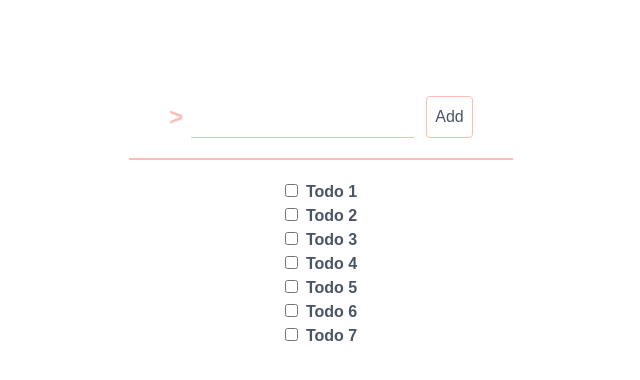
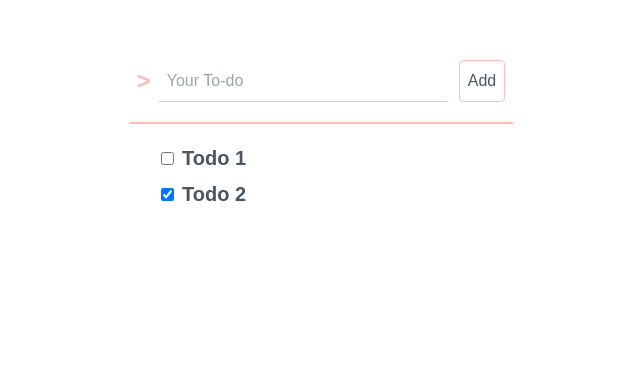
Before and after one commit to cristobalgvera/todo-app, a React (Create React App) app in the folder client/: page / in a window 1280 px wide. Shown: the part 178-558 px from the top of the page, without its empty margins (319-959 px from the left). Built offline with nearby package versions, Linux system fonts and the light colour scheme.

Commit message:
:sparkles: Added scrollable to-do list

```diff
--- a/client/src/App.tsx
+++ b/client/src/App.tsx
@@ -1,25 +1,5 @@
-import Divider from './components/atoms/ui/Divider';
-import TodoForm from './components/molecules/todos/TodoForm';
-import Todos from './components/molecules/todos/Todos';
-import Layout from './components/pages/Layout';
-import { TodoItem } from './types/TodoItem';
+import TodosLayout from './components/organisms/TodosLayout';
 
-const todoItems: TodoItem[] = [
-  { id: 1, title: 'Todo 1', completed: false },
-  { id: 2, title: 'Todo 2', completed: false },
-  { id: 3, title: 'Todo 3', completed: false },
-  { id: 4, title: 'Todo 4', completed: false },
-  { id: 5, title: 'Todo 5', completed: false },
-  { id: 6, title: 'Todo 6', completed: false },
-  { id: 7, title: 'Todo 7', completed: false },
-];
-
-const App = () => (
-  <Layout>
-    <TodoForm />
-    <Divider />
-    <Todos todoItems={todoItems} />
-  </Layout>
-);
+const App = () => <TodosLayout />;
 
 export default App;
--- a/client/src/components/atoms/forms/Input.tsx
+++ b/client/src/components/atoms/forms/Input.tsx
@@ -1,13 +1,20 @@
 import { forwardRef } from 'react';
 
-const Input = forwardRef<HTMLInputElement>((_, ref) => (
+interface InputProps {
+  placeholder?: string;
+}
+
+const Input = forwardRef<HTMLInputElement, InputProps>(
+  ({ placeholder }, ref) => (
     <div className="flex gap-x-2 items-center">
       <span className="font-bold text-2xl text-primary-base">&gt;</span>
       <input
         ref={ref}
-      className="p-2 border-b border-primary-base focus:border focus:border-primary-base focus:outline-none focus:rounded"
+        className="p-2 w-72 border-b border-primary-base focus:border focus:border-primary-base focus:outline-none focus:rounded"
+        placeholder={placeholder}
       />
     </div>
-));
+  ),
+);
 
 export default Input;
--- /dev/null
+++ b/client/src/components/atoms/todos/Edition.tsx
@@ -0,0 +1,11 @@
+import { FaEdit } from 'react-icons/fa';
+
+const Edition = () => {
+  return (
+    <div className="transition-all duration-75 ease-in invisible group-hover:visible">
+      <FaEdit className="text-text" />
+    </div>
+  );
+};
+
+export default Edition;
--- a/client/src/components/atoms/Todo.tsx
+++ b/client/src/components/atoms/todos/Todo.tsx
@@ -1,4 +1,4 @@
-import { TodoItem } from '../../types/TodoItem';
+import { TodoItem } from '../../../types/TodoItem';
 
 interface TodoProps {
   todo: TodoItem;
@@ -7,7 +7,7 @@ interface TodoProps {
 
 const Todo = ({ todo: { id, title, completed }, onChange }: TodoProps) => {
   return (
-    <label className="font-bold">
+    <label className="font-bold text-xl flex items-center">
       <input
         type="checkbox"
         checked={completed}
--- /dev/null
+++ b/client/src/components/atoms/ui/Scrollable.tsx
@@ -0,0 +1,9 @@
+interface ScrollableProps {
+  children: React.ReactNode;
+}
+
+const Scrollable = ({ children }: ScrollableProps) => {
+  return <div className="overflow-scroll h-60">{children}</div>;
+};
+
+export default Scrollable;
--- a/client/src/components/pages/Layout.tsx
+++ b/client/src/components/common/AppLayout.tsx
@@ -1,11 +1,11 @@
-interface ILayoutProps {
+interface AppLayoutProps {
   children: React.ReactNode;
 }
 
-const Layout = ({ children }: ILayoutProps) => (
+const AppLayout = ({ children }: AppLayoutProps) => (
   <div className="h-screen flex flex-col items-center justify-center gap-y-3">
     {children}
   </div>
 );
 
-export default Layout;
+export default AppLayout;
--- a/client/src/components/molecules/todos/TodoForm.tsx
+++ b/client/src/components/molecules/todos/TodoForm.tsx
@@ -2,21 +2,22 @@ import { createRef } from 'react';
 import Button from '../../atoms/forms/Button';
 import Input from '../../atoms/forms/Input';
 
-const TodoForm = () => {
+interface TodoFormProps {
+  handleAddTodo: (todo: string) => void;
+}
+
+const TodoForm = ({ handleAddTodo }: TodoFormProps) => {
   const inputRef = createRef<HTMLInputElement>();
 
-  const handleAddTodo = (event: React.FormEvent<HTMLFormElement>) => {
+  const handleOnSubmit = (event: React.FormEvent<HTMLFormElement>) => {
     event.preventDefault();
 
-    if (!inputRef.current?.value) return;
-
-    // TODO: Add todo to database
-    console.log(inputRef.current?.value);
+    if (inputRef.current?.value) handleAddTodo(inputRef.current.value);
   };
 
   return (
-    <form onSubmit={handleAddTodo} className="flex gap-x-3">
-      <Input ref={inputRef} />
+    <form onSubmit={handleOnSubmit} className="flex gap-x-3">
+      <Input ref={inputRef} placeholder="Your To-do" />
       <Button>Add</Button>
     </form>
   );
--- a/client/src/components/molecules/todos/Todos.tsx
+++ b/client/src/components/molecules/todos/Todos.tsx
@@ -1,20 +1,25 @@
 import { TodoItem } from '../../../types/TodoItem';
-import Todo from '../../atoms/Todo';
+import Edition from '../../atoms/todos/Edition';
+import Todo from '../../atoms/todos/Todo';
 
 interface TodosProps {
-  todoItems: TodoItem[];
+  todos: TodoItem[];
+  onToggle: (id: number) => void;
+  onEdit: (id: number, title: string) => void;
 }
 
-const Todos = ({ todoItems }: TodosProps) => {
-  const onChange = (id: number) => {
-    // TODO: Add todo item toggle
-    console.log(`Todo ${id} was clicked`);
-  };
+const Todos = ({ todos, onToggle, onEdit }: TodosProps) => {
+  const onChange = (id: number) => onToggle(id);
 
   return (
-    <div className="flex flex-col">
-      {todoItems.map((todo) => (
-        <Todo key={todo.id} todo={todo} onChange={onChange} />
+    <div className="flex flex-col gap-y-2 w-80">
+      {todos.map((todo) => (
+        <div key={todo.id} className="flex justify-between items-center group">
+          <Todo todo={todo} onChange={() => onChange(todo.id)} />
+          <div>
+            <Edition />
+          </div>
+        </div>
       ))}
     </div>
   );
--- /dev/null
+++ b/client/src/components/organisms/TodosLayout.tsx
@@ -0,0 +1,51 @@
+import { useState } from 'react';
+import { TodoItem } from '../../types/TodoItem';
+import Divider from '../atoms/ui/Divider';
+import Scrollable from '../atoms/ui/Scrollable';
+import AppLayout from '../common/AppLayout';
+import TodoForm from '../molecules/todos/TodoForm';
+import Todos from '../molecules/todos/Todos';
+
+const TodosLayout = () => {
+  const [todos, setTodos] = useState<TodoItem[]>([
+    { id: 1, title: 'Todo 1', completed: false },
+    { id: 2, title: 'Todo 2', completed: true },
+  ]);
+
+  const handleAddTodo = (title: string) => {
+    setTodos((prev) => [
+      ...prev,
+      { id: prev.length + 1, title, completed: false },
+    ]);
+  };
+
+  const handleToggleTodo = (id: number) => {
+    setTodos((prev) =>
+      prev.map((todo) =>
+        todo.id === id ? { ...todo, completed: !todo.completed } : todo,
+      ),
+    );
+  };
+
+  const handleEditTodo = (id: number, title: string) => {
+    setTodos((prev) =>
+      prev.map((todo) => (todo.id === id ? { ...todo, title } : todo)),
+    );
+  };
+
+  return (
+    <AppLayout>
+      <TodoForm handleAddTodo={handleAddTodo} />
+      <Divider />
+      <Scrollable>
+        <Todos
+          todos={todos}
+          onToggle={handleToggleTodo}
+          onEdit={handleEditTodo}
+        />
+      </Scrollable>
+    </AppLayout>
+  );
+};
+
+export default TodosLayout;
```
Also changed, not shown: 1 other file (tests, documents, lock files or other folders). Lines whose indentation alone changed are shown as unchanged.
